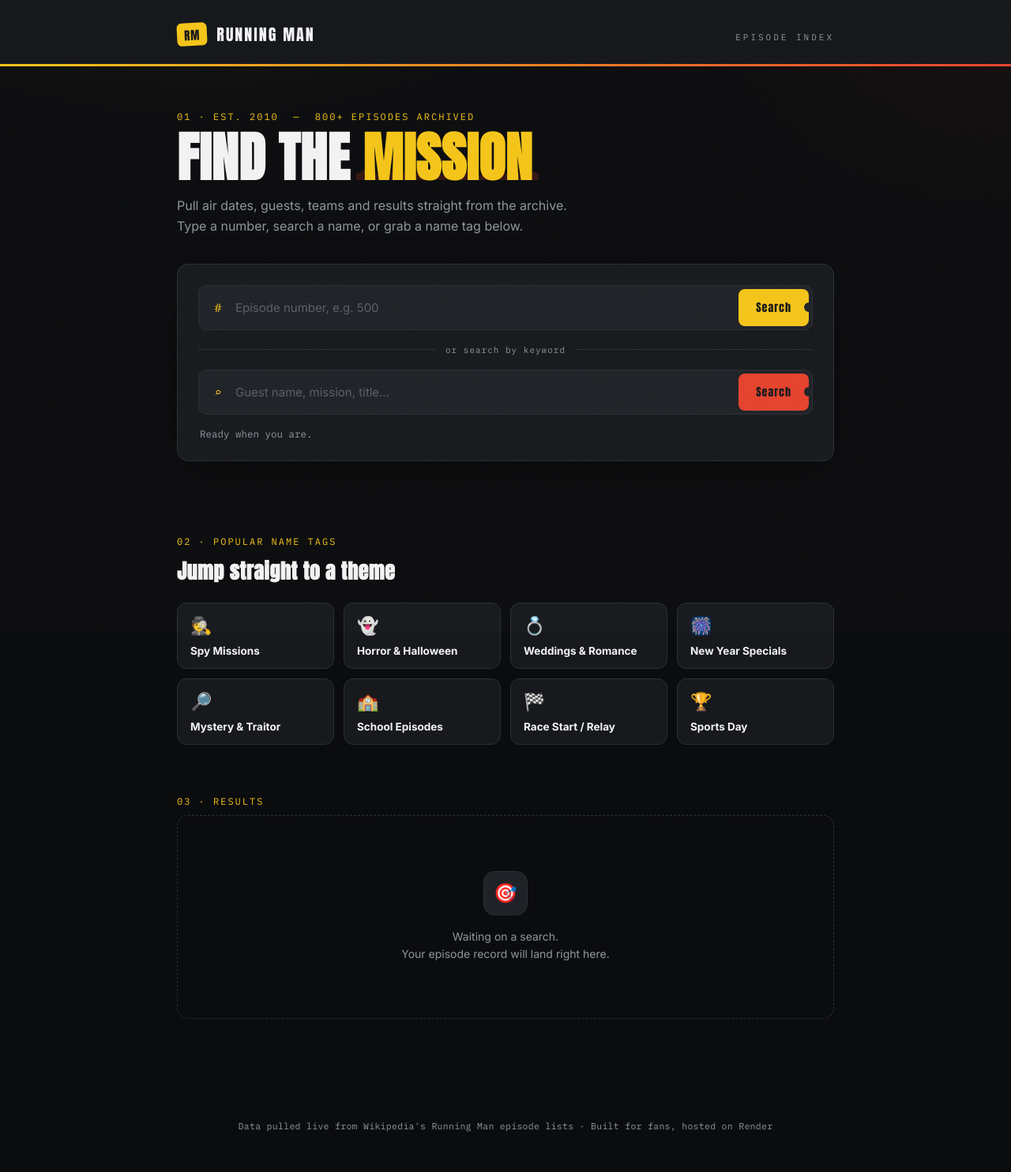
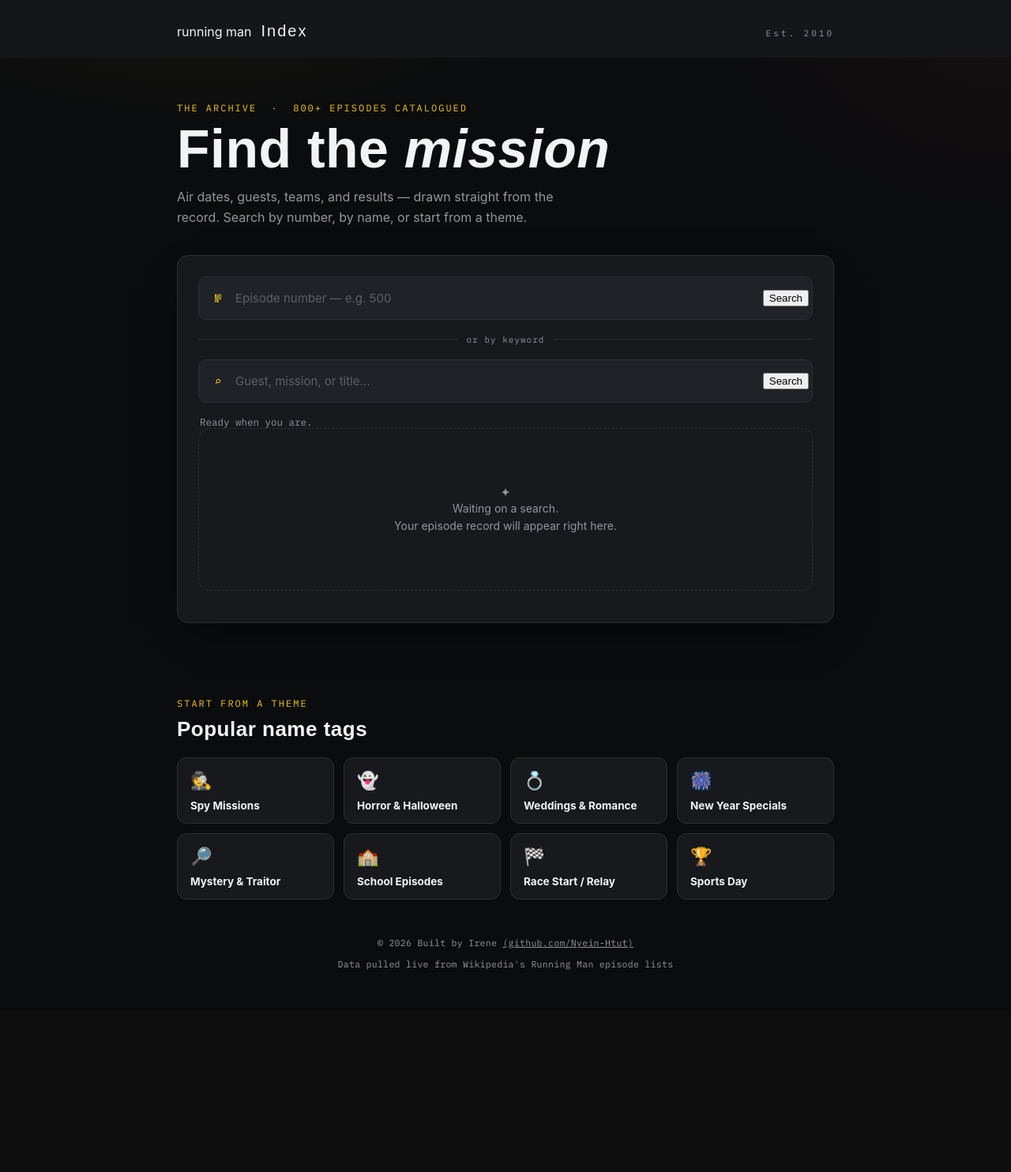
Before and after one commit to Nyein-Htut/running_man, a Flask app: page / in a window 1280 px wide. Shown: the whole page at 79% size. After the commit the page ends 1228 px from the top, so only its background shows below. Run offline with Flask 3, Linux system fonts and the light colour scheme.

Commit message:
Add files via upload

```diff
--- a/templates/index.html
+++ b/templates/index.html
@@ -5,57 +5,62 @@
 <meta name="viewport" content="width=device-width, initial-scale=1.0">
 <title>Running Man Index — Episode Archive</title>
 <meta name="description" content="Look up any Running Man episode's guests, missions and results in seconds.">
+<link rel="icon" type="image/svg+xml" href="{{ url_for('static', filename='favicon.svg') }}">
 <link rel="preconnect" href="https://fonts.googleapis.com">
 <link rel="preconnect" href="https://fonts.gstatic.com" crossorigin>
-<link href="https://fonts.googleapis.com/css2?family=Anton&family=IBM+Plex+Mono:wght@400;600&family=Inter:wght@400;500;600;700;800&display=swap" rel="stylesheet">
+<link href="https://fonts.googleapis.com/css2?family=Fraunces:ital,opsz,wght@0,9..144,400;0,9..144,600;1,9..144,500;1,9..144,600&family=Manrope:wght@400;500;600;700;800&family=IBM+Plex+Mono:wght@400;500;600&display=swap" rel="stylesheet">
 <link rel="stylesheet" href="{{ url_for('static', filename='css/style.css') }}">
 </head>
 <body>
 
-<div class="grain"></div>
-
 <header class="site-header">
   <div class="header-inner">
     <div class="brand">
-      <span class="brand-tag">RM</span>
-      <span class="brand-word">RUNNING&nbsp;MAN</span>
+      <span class="brand-mark">running man</span>
+      <span class="brand-word">Index</span>
     </div>
-    <div class="brand-sub">EPISODE INDEX</div>
+    <div class="brand-sub">Est. 2010</div>
   </div>
-  <div class="header-strip"></div>
 </header>
 
 <main>
   <section class="hero">
-    <p class="eyebrow">01 · Est. 2010 &nbsp;—&nbsp; 800+ episodes archived</p>
-    <h1 class="hero-title">FIND THE&nbsp;<span class="rip-word">MISSION</span></h1>
-    <p class="hero-sub">Pull air dates, guests, teams and results straight from the archive. Type a number, search a name, or grab a name tag below.</p>
+    <div class="hero-copy">
+      <p class="eyebrow">The archive &nbsp;·&nbsp; 800+ episodes catalogued</p>
+      <h1 class="hero-title">Find the <em>mission</em></h1>
+      <p class="hero-sub">Air dates, guests, teams, and results — drawn straight from the record. Search by number, by name, or start from a theme.</p>
+    </div>
 
     <div class="search-card">
       <div class="search-row">
-        <span class="search-icon">#</span>
-        <input id="episodeInput" type="text" inputmode="numeric" placeholder="Episode number, e.g. 500" autocomplete="off">
-        <button id="episodeBtn" class="tear-btn">
-          <span class="tear-btn-label">Search</span>
-          <span class="tear-notch"></span>
+        <span class="search-icon">№</span>
+        <input id="episodeInput" type="text" inputmode="numeric" placeholder="Episode number — e.g. 500" autocomplete="off">
+        <button id="episodeBtn" class="gold-btn">
+          <span class="btn-label">Search</span>
         </button>
       </div>
-      <div class="divider"><span>or search by keyword</span></div>
+      <div class="divider"><span>or by keyword</span></div>
       <div class="search-row">
         <span class="search-icon">⌕</span>
-        <input id="keywordInput" type="text" placeholder="Guest name, mission, title..." autocomplete="off">
-        <button id="keywordBtn" class="tear-btn tear-btn-alt">
-          <span class="tear-btn-label">Search</span>
-          <span class="tear-notch"></span>
+        <input id="keywordInput" type="text" placeholder="Guest, mission, or title..." autocomplete="off">
+        <button id="keywordBtn" class="gold-btn gold-btn-outline">
+          <span class="btn-label">Search</span>
         </button>
       </div>
       <p id="statusLine" class="status-line">Ready when you are.</p>
+
+      <div id="resultsArea" class="results-area">
+        <div class="placeholder">
+          <span class="placeholder-mark">✦</span>
+          <p>Waiting on a search.<br>Your episode record will appear right here.</p>
+        </div>
+      </div>
     </div>
   </section>
 
   <section class="faq-section">
-    <p class="eyebrow">02 · Popular name tags</p>
-    <h2 class="section-title">Jump straight to a theme</h2>
+    <p class="eyebrow">Start from a theme</p>
+    <h2 class="section-title">Popular name tags</h2>
     <div class="chip-grid" id="faqGrid">
       {% for f in faq_presets %}
       <button class="faq-chip" data-slug="{{ f.slug }}">
@@ -65,22 +70,11 @@
       {% endfor %}
     </div>
   </section>
-
-  <section class="results-section">
-    <p class="eyebrow">03 · Results</p>
-    <div id="resultsArea" class="results-area">
-      <div class="placeholder">
-        <div class="placeholder-tag">
-          <span class="placeholder-emoji">🎯</span>
-        </div>
-        <p>Waiting on a search.<br>Your episode record will land right here.</p>
-      </div>
-    </div>
-  </section>
 </main>
 
 <footer class="site-footer">
-  <p>Data pulled live from Wikipedia's Running Man episode lists · Built for fans, hosted on Render</p>
+  <p class="footer-credit">© 2026 Built by Irene <a href="https://github.com/Nyein-Htut" target="_blank" rel="noopener">(github.com/Nyein-Htut)</a></p>
+  <p class="footer-note">Data pulled live from Wikipedia's Running Man episode lists</p>
 </footer>
 
 <script src="{{ url_for('static', filename='js/main.js') }}"></script>
```
